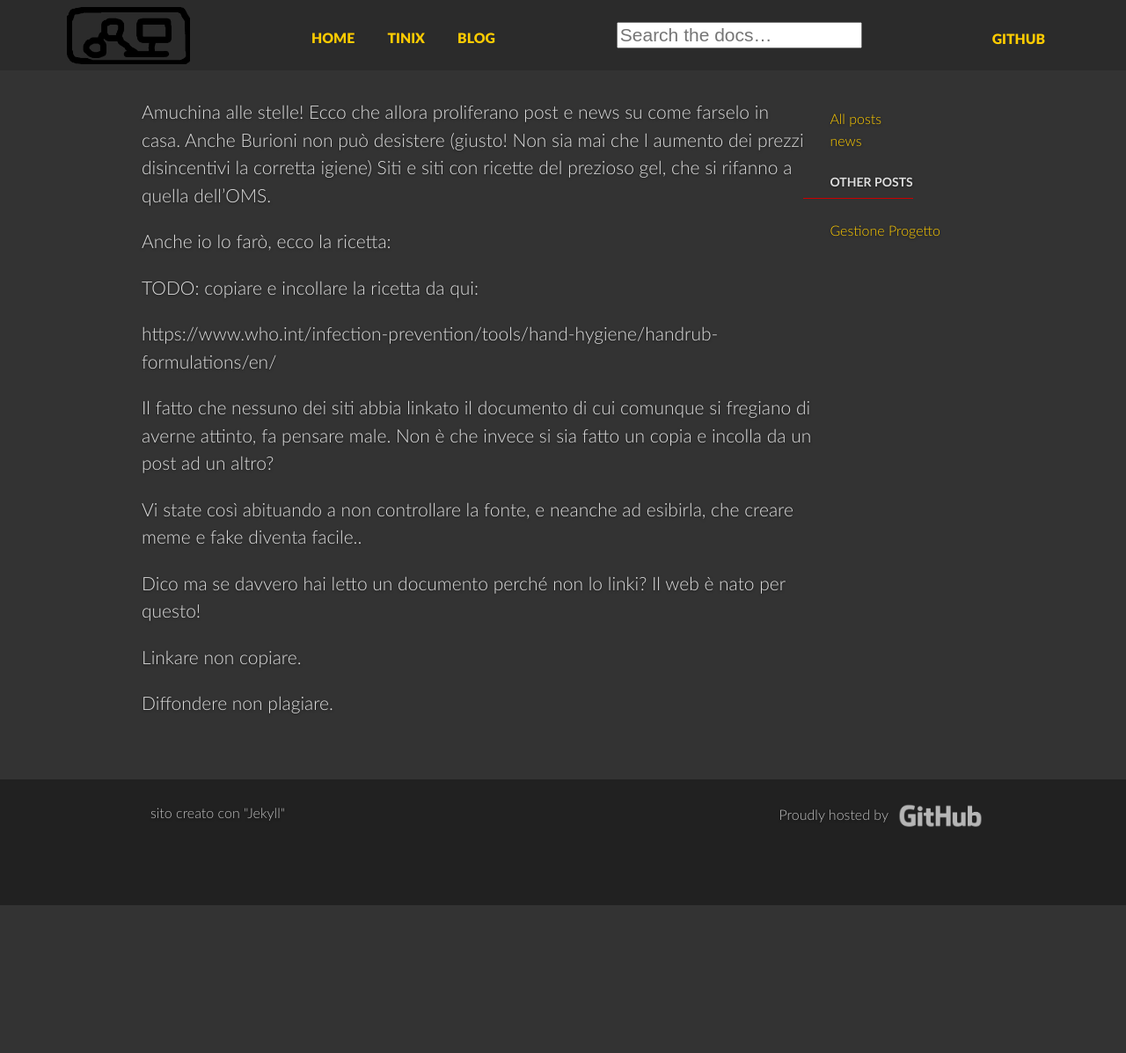
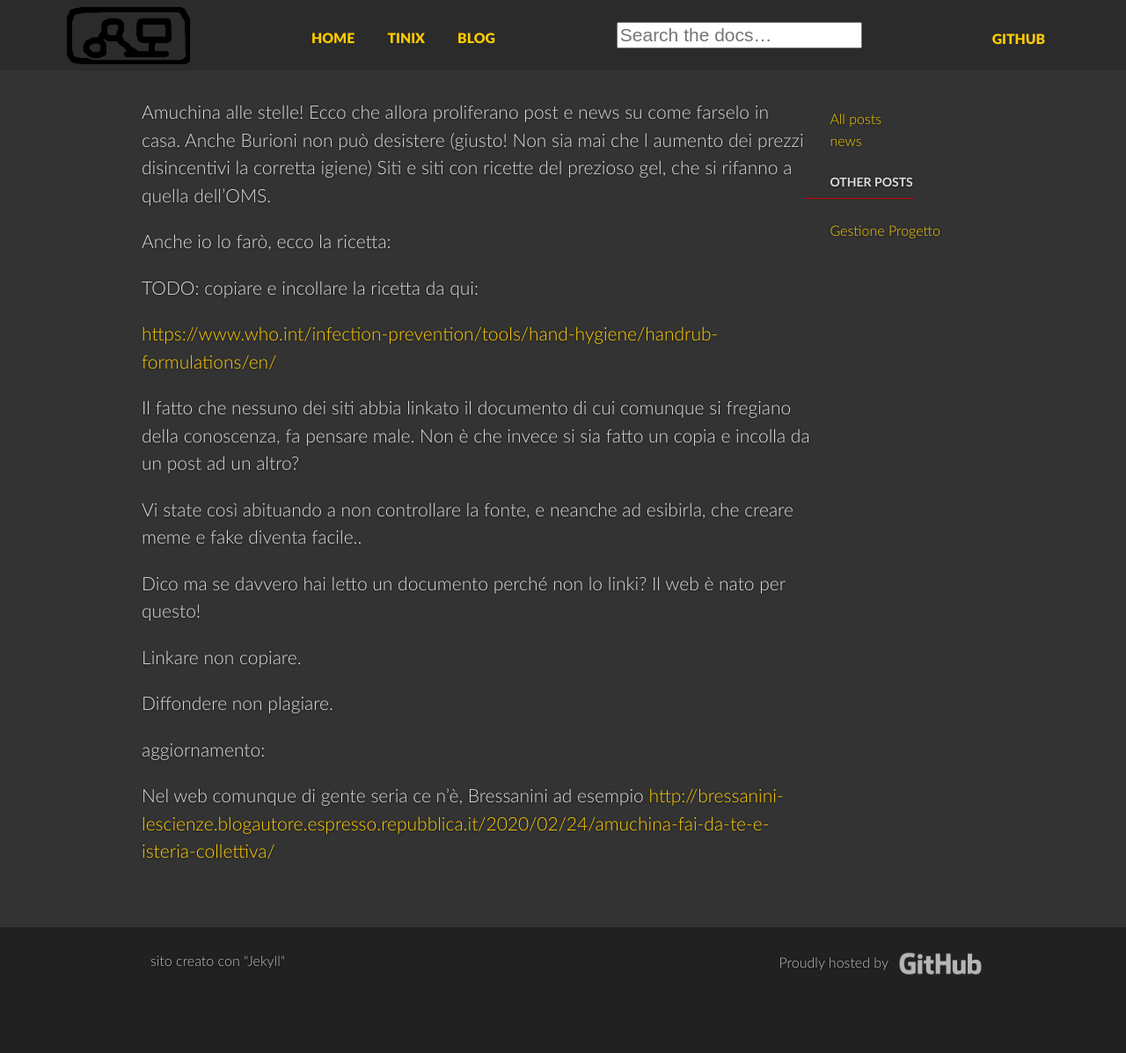
Before and after one commit to pablitocalvo/pablitocalvo.github.io, a Jekyll site: the page built from _posts/2020-02-25-amuchina-ridondante.markdown, in a window 1280 px wide. Shown: the whole page at 88% size. Built offline with Jekyll 4.4.1, drawn with Linux system fonts in a browser that asks for light colours; comment, search, counter and statistics services are not loaded; before the commit the page ends 1029 px from its top, so only the background shows below that.

Commit message:
Update 2020-02-25-amuchina-ridondante.markdown

```diff
--- a/_posts/2020-02-25-amuchina-ridondante.markdown
+++ b/_posts/2020-02-25-amuchina-ridondante.markdown
@@ -14,9 +14,9 @@ Anche io lo farò, ecco la ricetta:
 
 TODO: copiare e incollare la ricetta da qui:
 
-https://www.who.int/infection-prevention/tools/hand-hygiene/handrub-formulations/en/
+[https://www.who.int/infection-prevention/tools/hand-hygiene/handrub-formulations/en/](https://www.who.int/infection-prevention/tools/hand-hygiene/handrub-formulations/en/)
 
-Il fatto che nessuno dei siti abbia linkato il documento di cui comunque si fregiano di averne attinto, fa pensare male. Non è che invece si sia fatto un copia e incolla da un post ad un altro?
+Il fatto che nessuno dei siti abbia linkato il documento di cui comunque si fregiano della conoscenza, fa pensare male. Non è che invece si sia fatto un copia e incolla da un post ad un altro?
 
 Vi state così abituando a non controllare la fonte, e neanche ad esibirla, che creare meme e fake diventa facile..
 
@@ -26,3 +26,7 @@ Il web è nato per questo!
 Linkare non copiare.
 
 Diffondere non plagiare.
+
+aggiornamento:
+
+Nel web comunque di gente seria ce n'è, Bressanini ad esempio [http://bressanini-lescienze.blogautore.espresso.repubblica.it/2020/02/24/amuchina-fai-da-te-e-isteria-collettiva/](http://bressanini-lescienze.blogautore.espresso.repubblica.it/2020/02/24/amuchina-fai-da-te-e-isteria-collettiva/)
```
